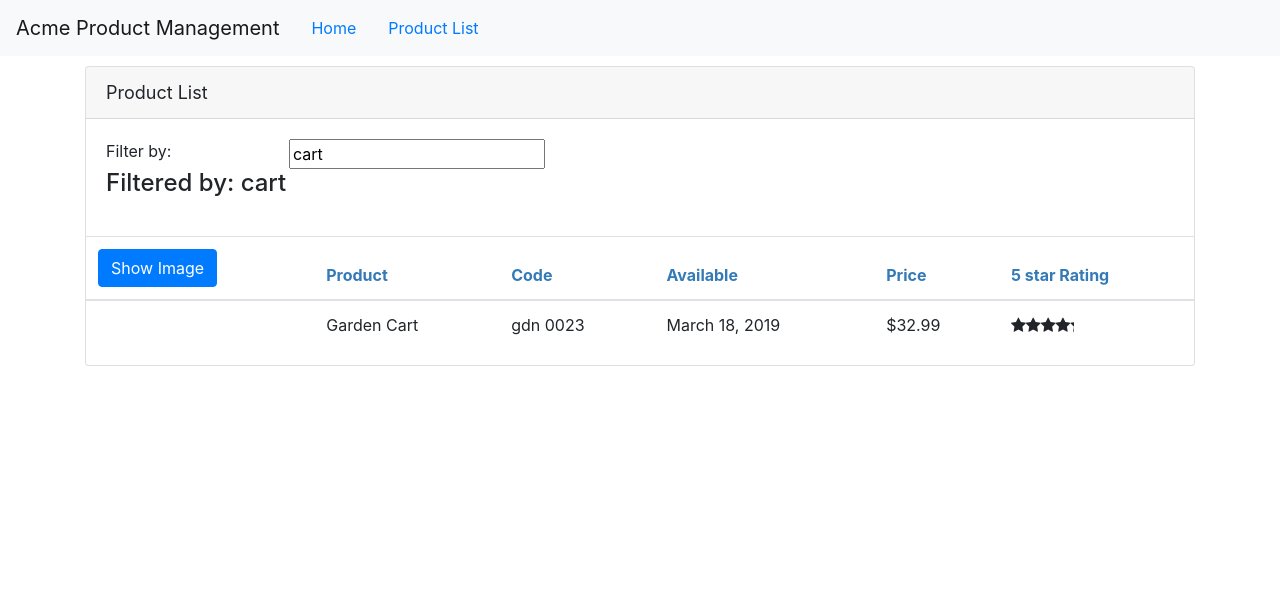
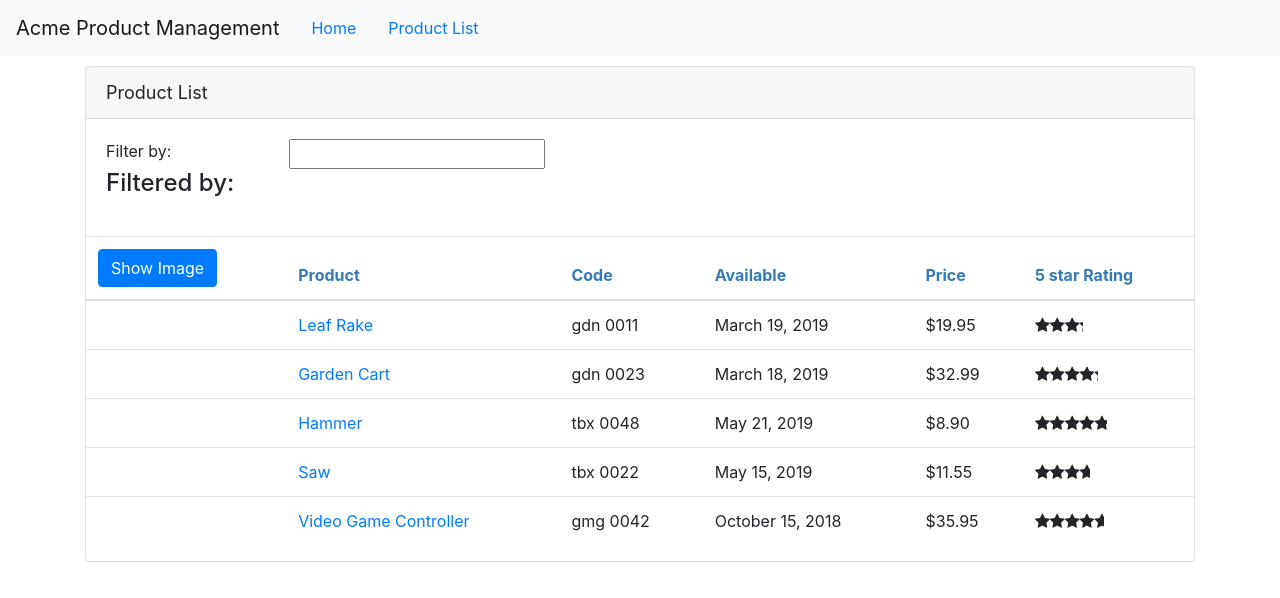
Before and after one commit to ridwanrajik/Angular-ProductManagement, an Angular app: page /products in a window 1280 px wide. Shown: the top 598 px of the page. Built offline with nearby package versions, Linux system fonts and the light colour scheme.

Commit message:
Protecting routes with guards and additional techniques

```diff
--- a/src/app/app.module.ts
+++ b/src/app/app.module.ts
@@ -10,6 +10,7 @@
 import { StarComponent } from './shared/star.component';
 import { ProductDetailComponent } from './products/product-detail.component';
 import { WelcomeComponent } from './home/welcome.component';
+import { ProductDetailGuard } from './products/product-detail.guard'
 
 @NgModule({
   declarations: [
@@ -26,7 +27,9 @@
     HttpClientModule,
     RouterModule.forRoot([
       { path: 'products', component: ProductListComponent},
-      { path: 'products/:id', component: ProductDetailComponent },
+      { path: 'products/:id',
+      canActivate: [ProductDetailGuard],
+      component: ProductDetailComponent },
       { path: 'welcome', component: WelcomeComponent },
       { path: '', redirectTo: 'welcome', pathMatch: 'full' },
       { path: '**', redirectTo: 'welcome', pathMatch: 'full' }
--- a/src/app/products/product-detail.component.html
+++ b/src/app/products/product-detail.component.html
@@ -2,4 +2,11 @@
     <div class="card-header">
         {{pageTitle + ': ' + product?.productName}}
     </div>
+    <div class="card-footer">
+        <button class="btn btn-outline-secondary"
+                (click)= 'onBack()'
+                style='width:80px'>
+            <i class="fa fa-chevron-left"></i> Back
+        </button>
+    </div>
 </div>
--- a/src/app/products/product-detail.component.ts
+++ b/src/app/products/product-detail.component.ts
@@ -1,4 +1,6 @@
 import { Component, OnInit } from '@angular/core';
+import { ActivatedRoute, Router } from '@angular/router';
+
 import { IProduct } from './product';
 
 @Component({
@@ -9,9 +11,26 @@
   pageTitle: string ='Product Detail';
   product: IProduct;
 
-  constructor() { }
+  constructor( private route: ActivatedRoute,
+                private router: Router) { }
 
   ngOnInit(): void {
+    let id = +this.route.snapshot.paramMap.get('id');
+    this.pageTitle += `: ${id}`;
+    this.product = {
+      'productId': id,
+      'productName': 'Leaf Rake',
+      'productCode': 'GDN-0011',
+      'releaseDate': 'March 19, 2019',
+      'description': 'Leaf rake with 48-inch wooden handle.',
+      'price': 19.95,
+      'starRating': 3.2,
+      'imageUrl': 'assets/images/leaf_rake.png'
+    }
+  }
+
+  onBack(): void {
+    this.router.navigate(['/products']);
   }
 
 }
--- /dev/null
+++ b/src/app/products/product-detail.guard.ts
@@ -0,0 +1,23 @@
+import { Injectable } from '@angular/core';
+import { CanActivate, ActivatedRouteSnapshot, RouterStateSnapshot, UrlTree, Router } from '@angular/router';
+import { Observable } from 'rxjs';
+
+@Injectable({
+  providedIn: 'root'
+})
+export class ProductDetailGuard implements CanActivate {
+
+  constructor(private router: Router) {}
+  canActivate(
+    next: ActivatedRouteSnapshot,
+    state: RouterStateSnapshot): Observable<boolean | UrlTree> | Promise<boolean | UrlTree> | boolean | UrlTree {
+      let id = +next.url[1].path;
+      if (isNaN(id) || id < 1){
+        alert('Invalid product Id');
+        this.router.navigate(['/products']);
+        return false;
+      };
+    return true;
+  }
+
+}
--- a/src/app/products/product-list.component.html
+++ b/src/app/products/product-list.component.html
@@ -40,8 +40,13 @@
                         [src]= 'product.imageUrl'
                         [title]='product.productName'
                         [style.width.px] = 'imageWidth'
-                        [style.margin.px] = 'imageMargin'></td>
-                    <td>{{product.productName}}</td>
+                        [style.margin.px] = 'imageMargin'>
+                    </td>
+                    <td>
+                        <a [routerLink]="['/products',product.productId]">
+                            {{product.productName}}
+                        </a>
+                    </td>
                     <td>{{product.productCode | lowercase | convertToSpaces: '-'}}</td>
                     <td>{{product.releaseDate}}</td>
                     <td>{{product.price | currency:'USD': 'symbol': '1.2-2'}}</td>
--- a/src/app/products/product-list.component.ts
+++ b/src/app/products/product-list.component.ts
@@ -100,7 +100,7 @@
           next: products => {
             this.products = products;
             this.filteredProducts = this.products;
-            this.listFilter = 'cart';
+            // this.listFilter = 'cart';
           },
           error: err => this.errorMessage = err
         });
```
Also changed, not shown: 1 other file (tests, documents, lock files or other folders).
